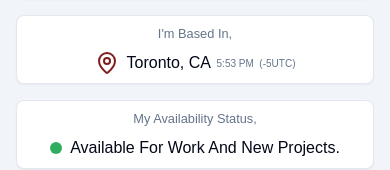
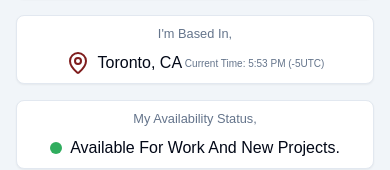
Before and after one commit to Chegesam383/samuel-gachuki, a Next.js app: page / in a window 390 px wide. Shown: the part 507-677 px from the top of the page. Built offline with nearby package versions, Linux system fonts and the light colour scheme; a web font is replaced by a local one.

Commit message:
Did final touches

```diff
--- a/src/components/timedisplay.tsx
+++ b/src/components/timedisplay.tsx
@@ -38,7 +38,8 @@ const TimeDisplay: React.FC<TimeDisplayProps> = ({ gmtOffset }) => {
 
   return (
     <small className="text-[10px] text-muted-foreground  text-nowrap text-center ">
-      &nbsp; {time} &nbsp;
+      <span className="inline lg:hidden"> &nbsp;Current Time:</span>
+      &nbsp;{time}&nbsp;
       <span className="inline lg:hidden xl:inline">({gmtOffset}UTC)</span>
     </small>
   );
```
